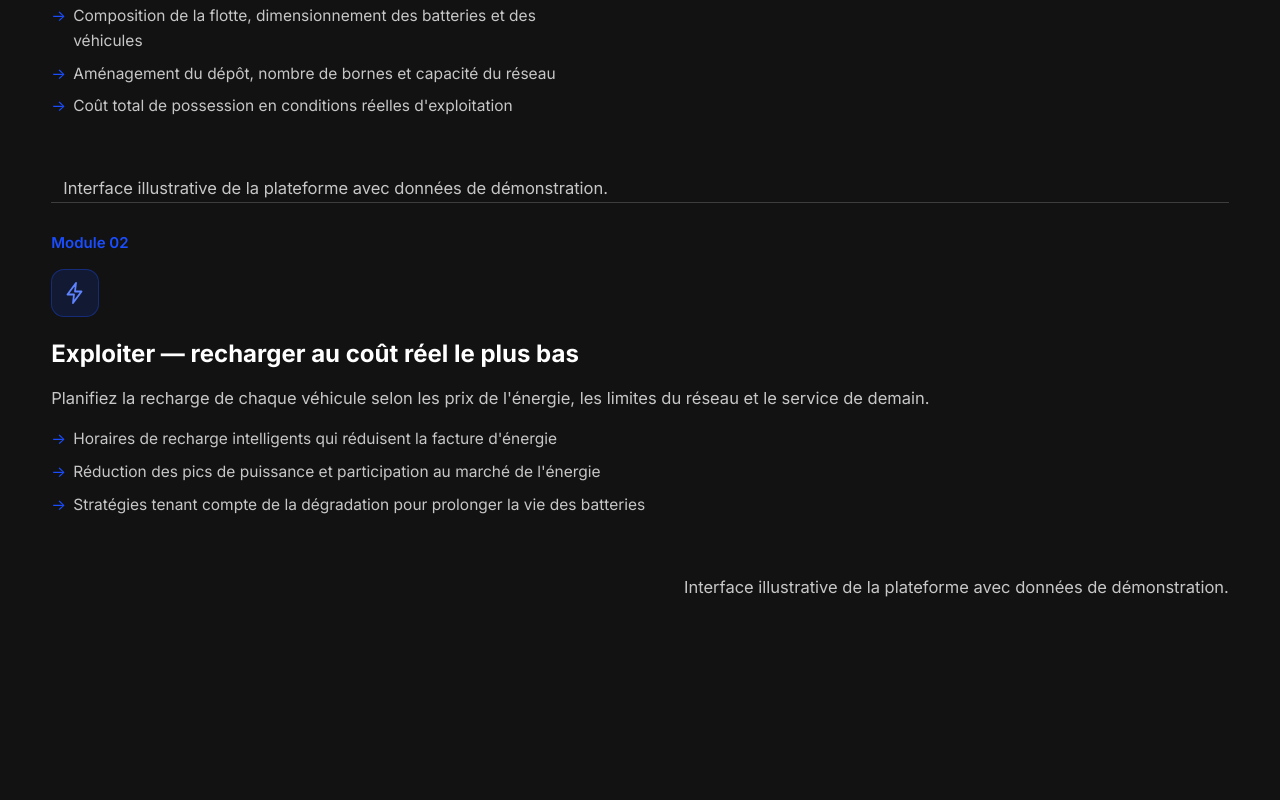
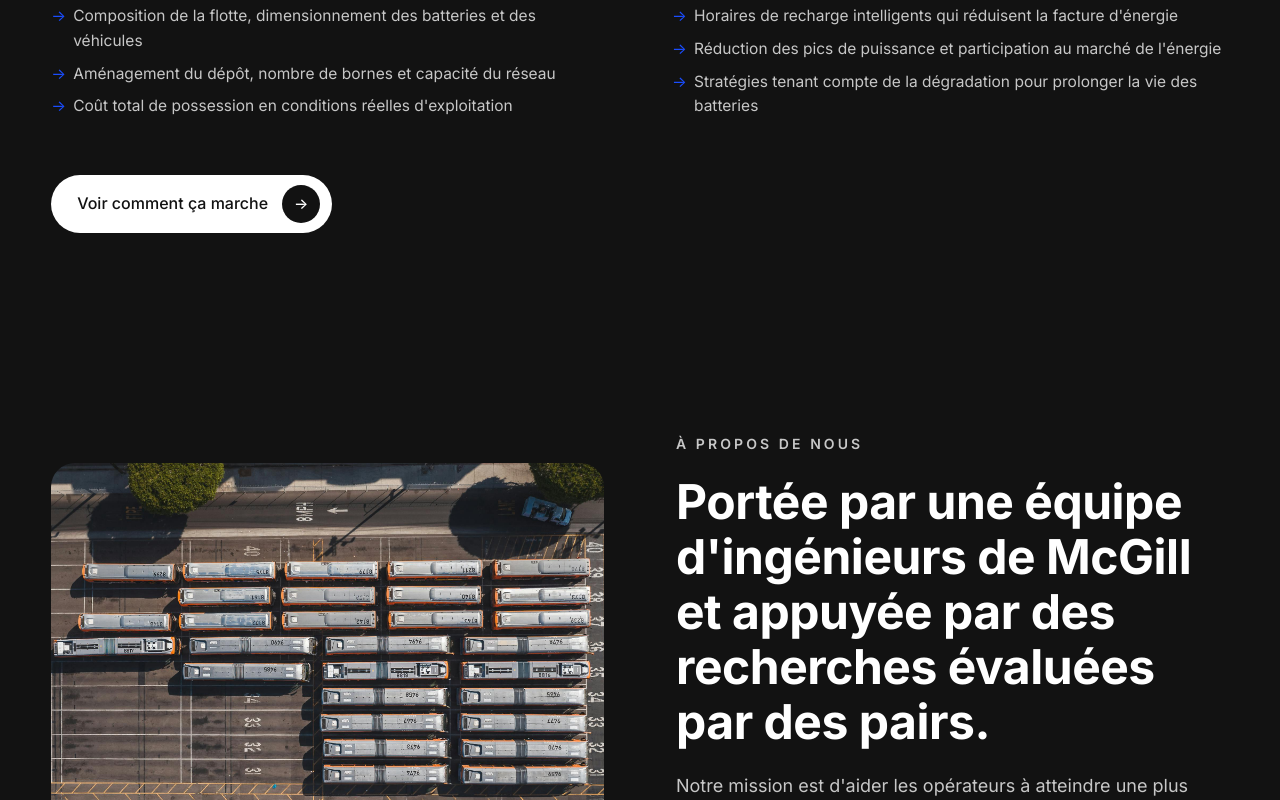
Before and after one commit to jmanzolli/Nextdriv_website, a plain HTML site: page fr/index.html in a window 1280 px wide. Shown: the part 3691-4491 px from the top of the page. Drawn offline with Linux system fonts and the light colour scheme.

Commit message:
Fix broken What-Nextdriv-Does markup; add See-how-it-works button
Screenshot-removal regex had left orphaned caption paragraphs and extra
closing divs inside both module cards, collapsing the grid. Cleaned up,
and each homepage modules section now ends with a button to the Platform
page (EN + FR).

Co-Authored-By: Claude Fable 5 <noreply@anthropic.com>

```diff
--- a/fr/index.html
+++ b/fr/index.html
@@ -141,7 +141,7 @@
             <li>Composition de la flotte, dimensionnement des batteries et des véhicules</li>
             <li>Aménagement du dépôt, nombre de bornes et capacité du réseau</li>
             <li>Coût total de possession en conditions réelles d'exploitation</li>
-          </ul><p class="shot-caption">Interface illustrative de la plateforme avec données de démonstration.</p></div>
+          </ul>
         </div>
         <div class="feature">
           <div class="feature-num">Module 02</div>
@@ -152,8 +152,11 @@
             <li>Horaires de recharge intelligents qui réduisent la facture d'énergie</li>
             <li>Réduction des pics de puissance et participation au marché de l'énergie</li>
             <li>Stratégies tenant compte de la dégradation pour prolonger la vie des batteries</li>
-          </ul><p class="shot-caption">Interface illustrative de la plateforme avec données de démonstration.</p></div>
+          </ul>
         </div>
+      </div>
+      <div style="margin-top:48px;">
+        <a href="solutions.html" class="btn">Voir comment ça marche <span class="btn-arrow">&#8594;</span></a>
       </div>
     </div>
   </section>
```
Also changed, not shown: index.html (+5 -2 lines).
